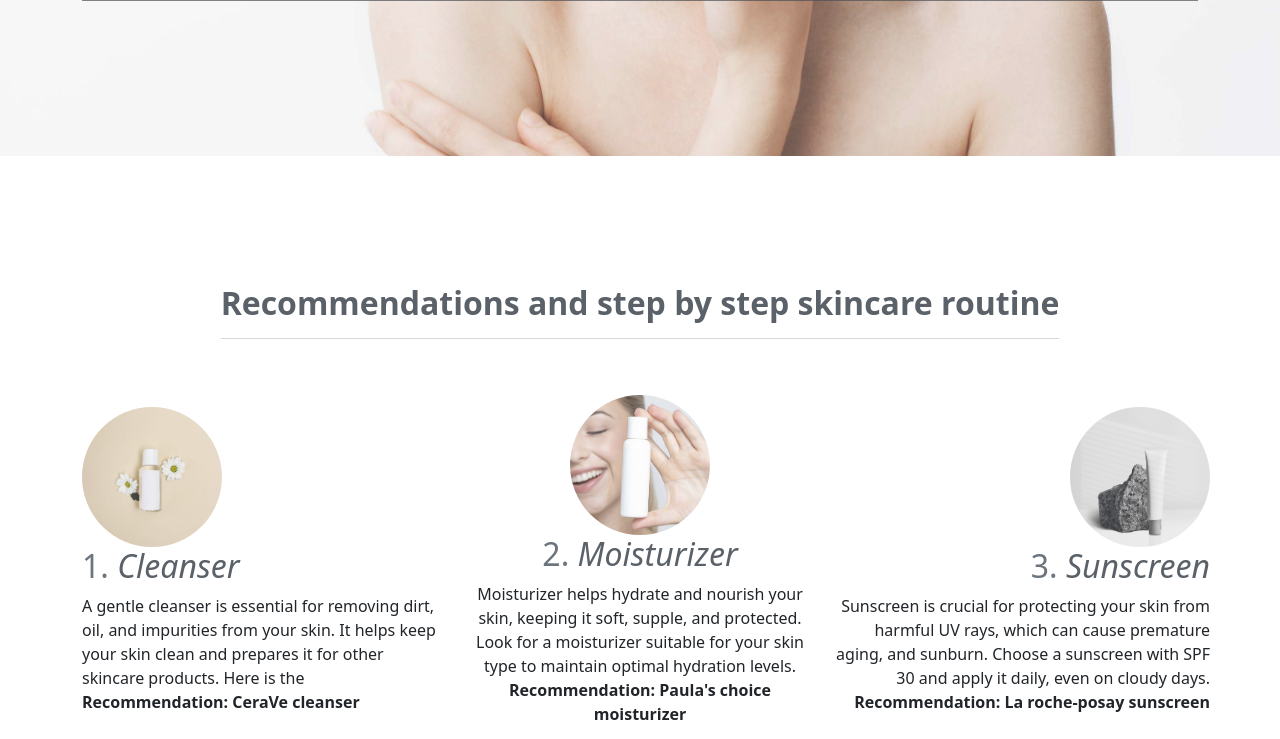
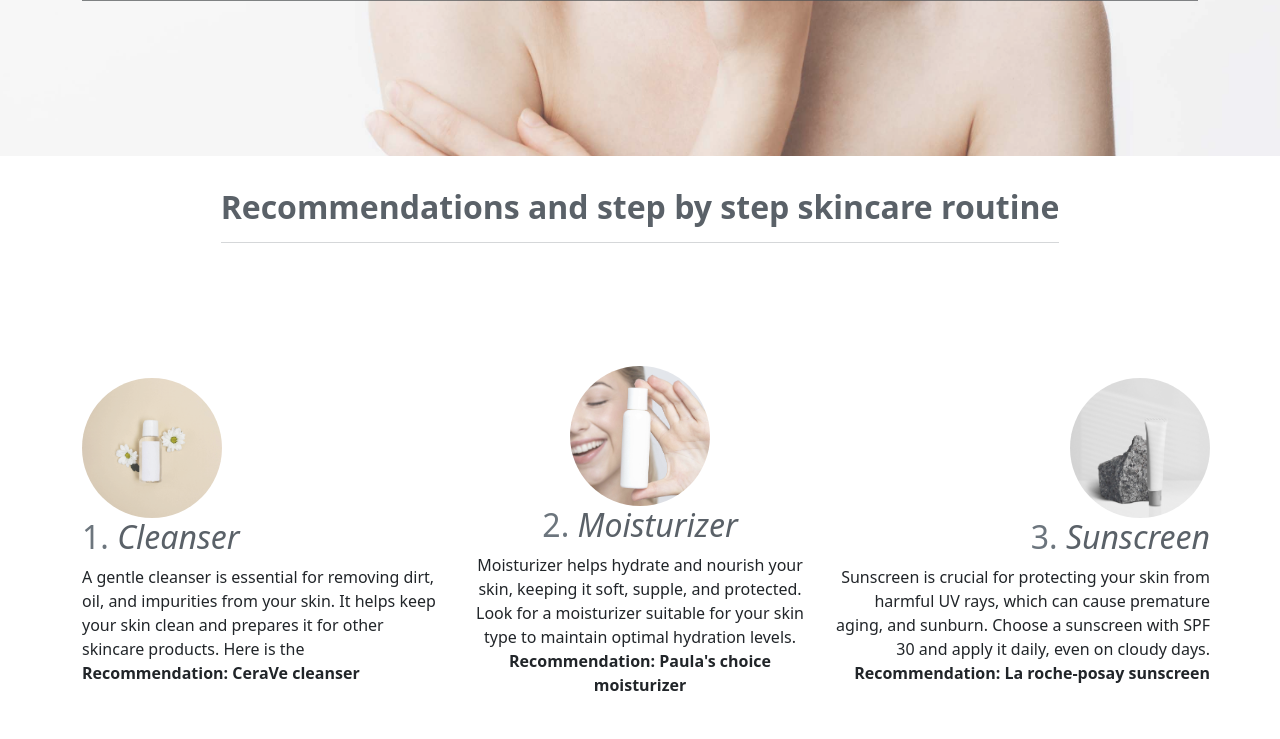
Before and after one commit to jovanabosnjak/beautybliss, a plain HTML site: page skincare.html in a window 1280 px wide. Shown: the part 644-1383 px from the top of the page. Drawn offline with nearby package versions, Linux system fonts and the light colour scheme.

Commit message:
Add files via upload

```diff
--- a/skincare.html
+++ b/skincare.html
@@ -129,7 +129,7 @@
       <h2>Recommendations and step by step skincare routine <hr/></h2>
     </div>
 
-    <div class="container marketing2">
+    <div class="container marketing" id="marketing2">
 
         <div class="row skincare-marketing remove-left-padding d-flex justify-content-center align-items-center">
               <div class="col-md-12 col-lg-4 pt-5">
--- a/style.css
+++ b/style.css
@@ -163,28 +163,20 @@ footer p{
 }
 #h2-2 {
     position: relative;
-    top: 50rem;
+    top: 49rem;
 }
 .rel {
     position: relative;
     top: 49rem;
 }
-.marketing2 {
+#marketing2 {
     height: auto;
     position: relative;
-    top: 51rem;
+    top: 47rem;
 }
 
 /*makeup page*/
 
-#h2-2 {
-    position: relative;
-    top: 55rem;
-}
-
-#makeup-tips {
-
-}
 .link-makeup {
     text-decoration: none;
 }
```
Also changed, not shown: makeup.html (+1 -1 lines).
